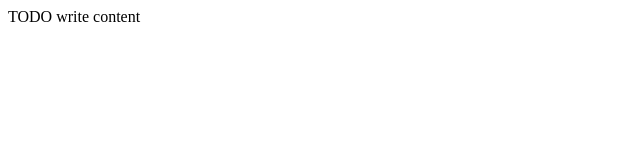
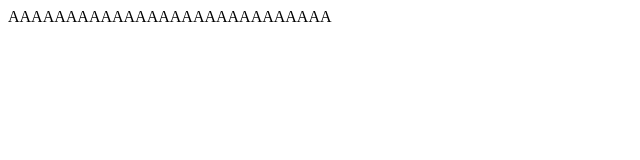
Before and after one commit to NanaPan2/timeTable, a plain HTML site: page web/index.html in a window 1280 px wide. Shown: the whole page, without its empty margins (0-640 px from the left). Drawn offline with Linux system fonts and the light colour scheme.

Commit message:
COMITO KRL

```diff
--- a/web/index.html
+++ b/web/index.html
@@ -11,6 +11,6 @@ and open the template in the editor.
         <meta name="viewport" content="width=device-width, initial-scale=1.0">
     </head>
     <body>
-        <div>TODO write content</div>
+        <div>AAAAAAAAAAAAAAAAAAAAAAAAAAAA</div>
     </body>
 </html>
```
